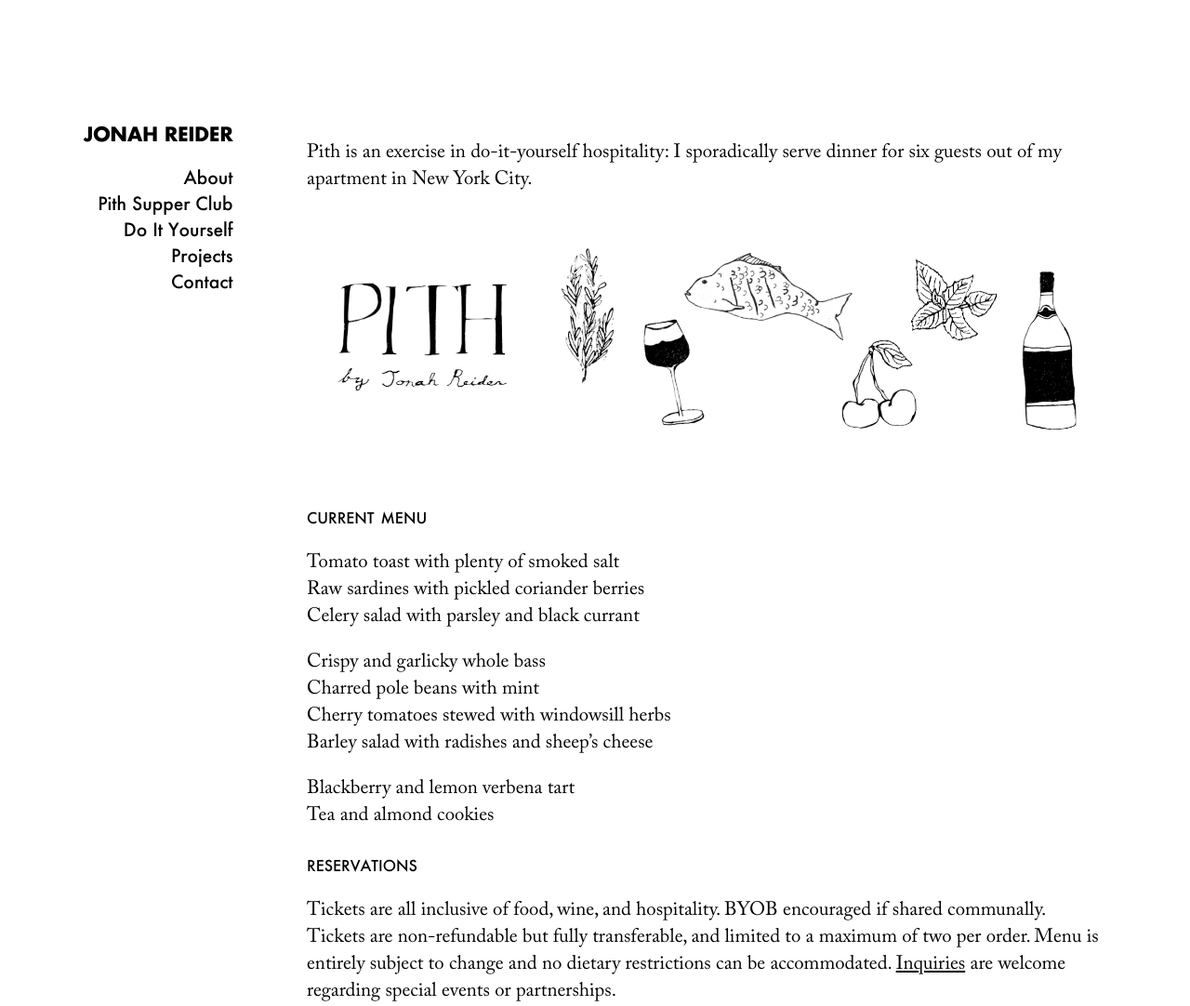
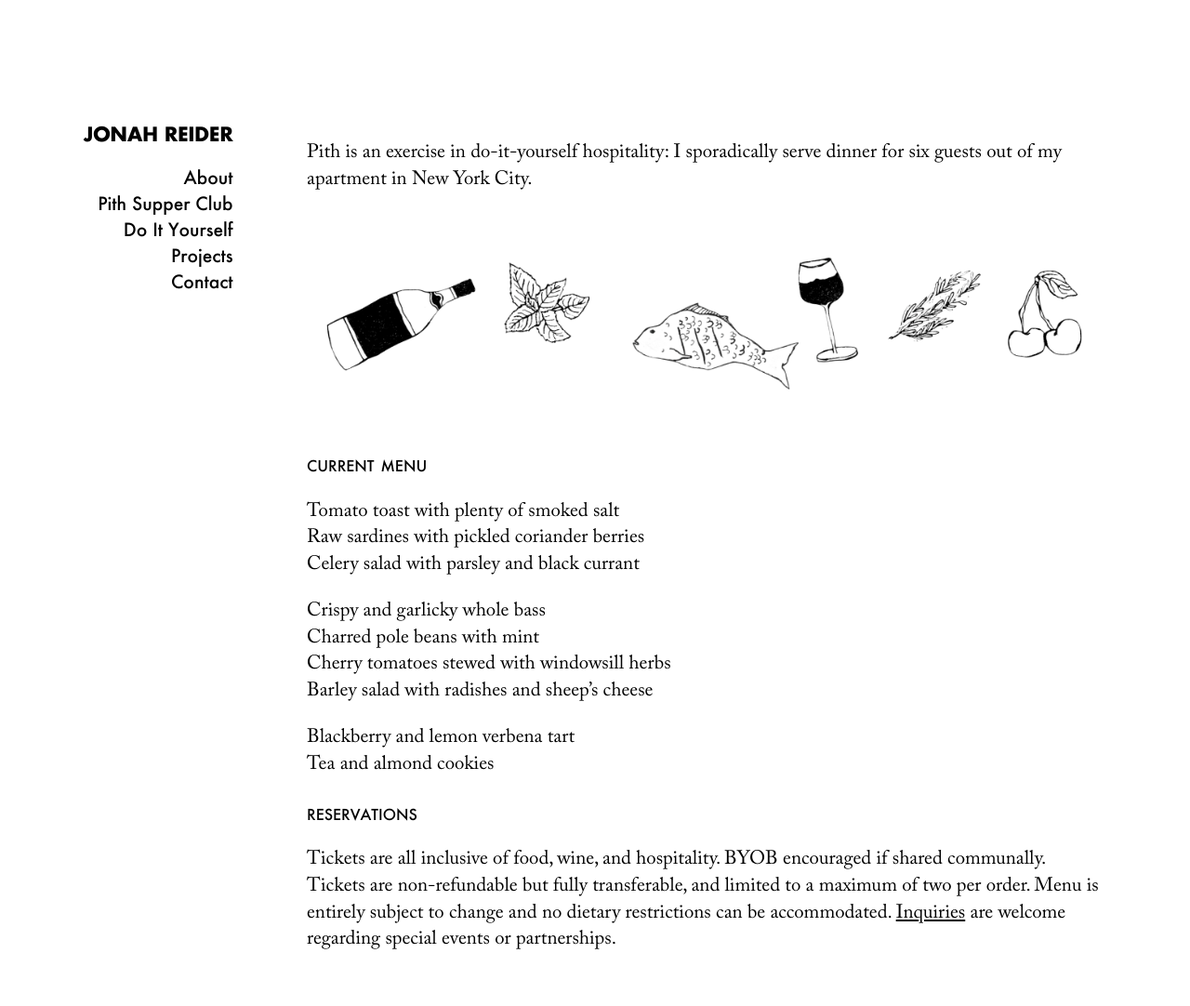
Before and after one commit to zoe-pith/pith-site, a Jekyll site: the page built from sections/pith.md, in a window 1280 px wide and 1082 px high. Shown: the whole window at 93% size. Built offline with Jekyll 4.4.1, drawn with Linux system fonts in a browser that asks for light colours.

Commit message:
Update from Forestry.io Jonah Reider updated sections/pith.md

```diff
--- a/sections/pith.md
+++ b/sections/pith.md
@@ -7,7 +7,7 @@ weight: "2"
 ---
 Pith is an exercise in do-it-yourself hospitality: I sporadically serve dinner for six guests out of my apartment in New York City.
 
-![](/images/pith_design.png)
+![](/images/Screen Shot 2019-08-24 at 1.13.59 PM.png)
 
 ### Current Menu
 
```
